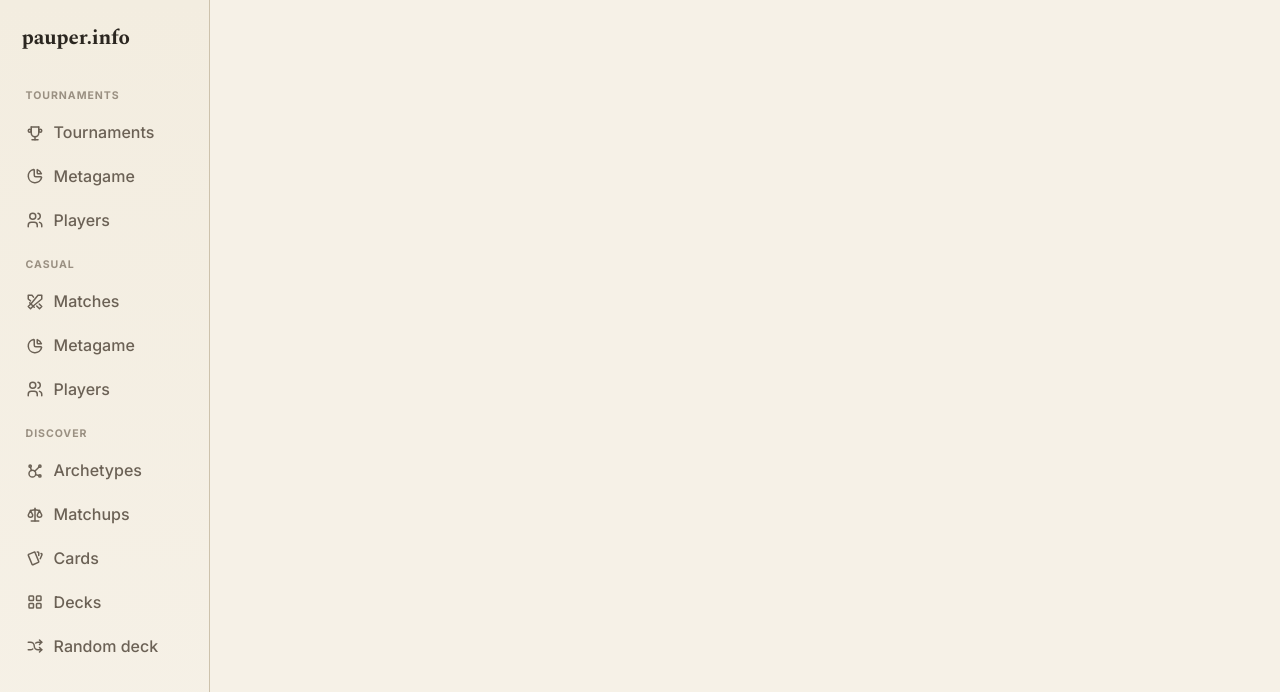
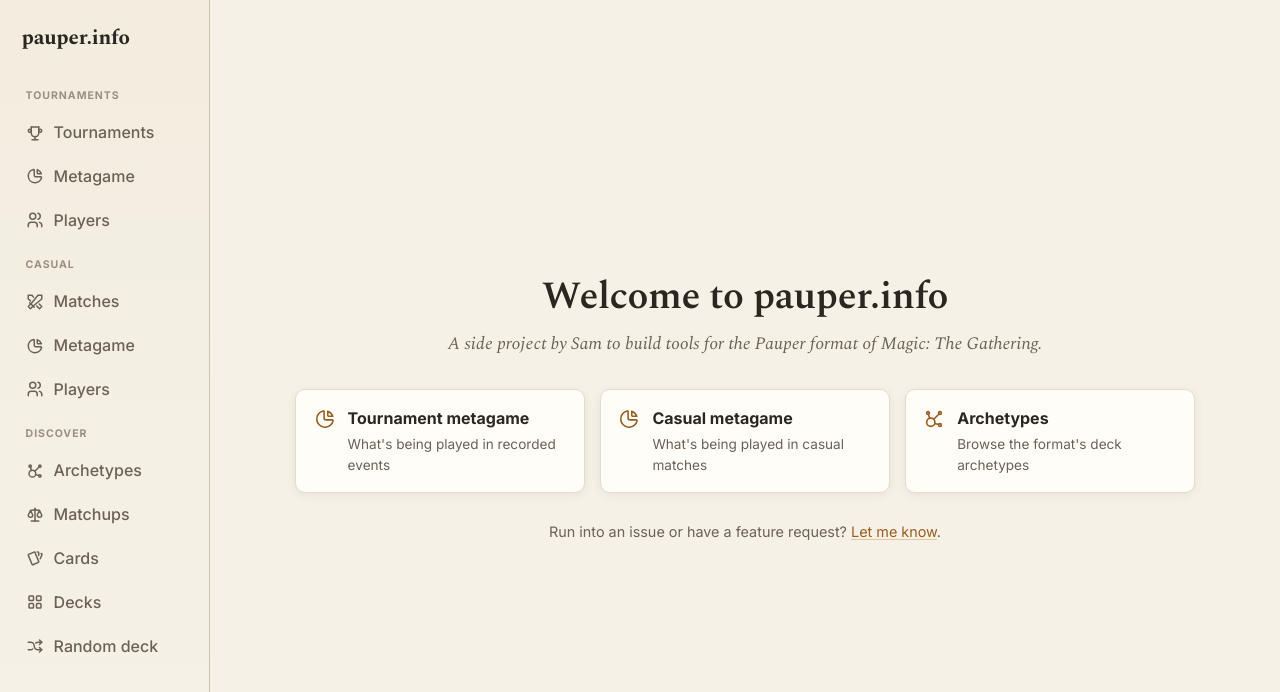
Before and after one commit to Selliott452/pauper_info, a React (Vite) app in the folder frontend/: page / in a window 1280 px wide. Shown: the top 692 px of the page. Built offline with nearby package versions, Linux system fonts and the light colour scheme; no server answers.

Commit message:
Add landing page with welcome message and quick links

```diff
--- a/frontend/src/HomePage.tsx
+++ b/frontend/src/HomePage.tsx
@@ -1,3 +1,41 @@
+import { Link } from "react-router-dom";
+import { IconAffiliate, IconChartPie } from "@tabler/icons-react";
+
+const LINKS = [
+  { to: "/tournaments/metagame", icon: IconChartPie, label: "Tournament metagame", description: "What's being played in recorded events" },
+  { to: "/matches/metagame", icon: IconChartPie, label: "Casual metagame", description: "What's being played in casual matches" },
+  { to: "/archetypes", icon: IconAffiliate, label: "Archetypes", description: "Browse the format's deck archetypes" },
+];
+
 export function HomePage() {
-  return null;
+  return (
+    <main className="page home-page">
+      <div className="home-hero">
+        <h1>Welcome to pauper.info</h1>
+        <p className="page-subtitle">
+          A side project by Sam to build tools for the Pauper format of Magic: The Gathering.
+        </p>
+      </div>
+
+      <div className="home-links">
+        {LINKS.map(({ to, icon: Icon, label, description }) => (
+          <Link key={to} to={to} className="home-link-card">
+            <Icon size={22} stroke={1.75} />
+            <div>
+              <div className="home-link-title">{label}</div>
+              <div className="home-link-description">{description}</div>
+            </div>
+          </Link>
+        ))}
+      </div>
+
+      <p className="home-footnote">
+        Run into an issue or have a feature request?{" "}
+        <a href="https://github.com/Selliott452/pauper_info/issues" target="_blank" rel="noreferrer">
+          Let me know
+        </a>
+        .
+      </p>
+    </main>
+  );
 }
--- a/frontend/src/index.css
+++ b/frontend/src/index.css
@@ -274,6 +274,77 @@ table {
 
 th:hover {
   background: var(--surface-alt);
+}
+
+/* Landing page hero + quick-link cards, centered in the viewport. */
+.home-page {
+  min-height: calc(100vh - 3rem);
+  display: flex;
+  flex-direction: column;
+  align-items: center;
+  justify-content: center;
+  text-align: center;
+}
+
+.home-hero {
+  padding: 1.5rem 0 2rem;
+}
+.home-hero h1 {
+  font-size: 2.4rem;
+}
+.home-hero .page-subtitle {
+  font-size: 1.1rem;
+  margin-bottom: 0;
+}
+
+.home-links {
+  display: grid;
+  grid-template-columns: repeat(auto-fit, minmax(270px, 1fr));
+  gap: 0.9rem;
+  max-width: 900px;
+}
+
+.home-footnote {
+  margin-top: 1.75rem;
+  font-size: 0.9rem;
+  color: var(--muted);
+}
+
+.home-link-title {
+  white-space: nowrap;
+}
+
+.home-link-card {
+  display: flex;
+  align-items: flex-start;
+  gap: 0.75rem;
+  background: var(--surface);
+  border: 1px solid var(--line);
+  border-radius: 10px;
+  box-shadow: var(--shadow);
+  padding: 1rem 1.1rem;
+  text-decoration: none;
+  color: var(--ink);
+  text-align: left;
+  transition: border-color 0.12s, background 0.12s, box-shadow 0.12s;
+}
+.home-link-card:hover {
+  border-color: var(--accent-line);
+  background: var(--accent-soft);
+  color: var(--ink);
+}
+.home-link-card svg {
+  flex-shrink: 0;
+  color: var(--accent);
+  margin-top: 2px;
+}
+.home-link-title {
+  font-weight: 700;
+}
+.home-link-description {
+  font-size: 0.85rem;
+  color: var(--muted);
+  margin-top: 0.15rem;
 }
 
 /* Centered page wrapper used by every route. */
```
